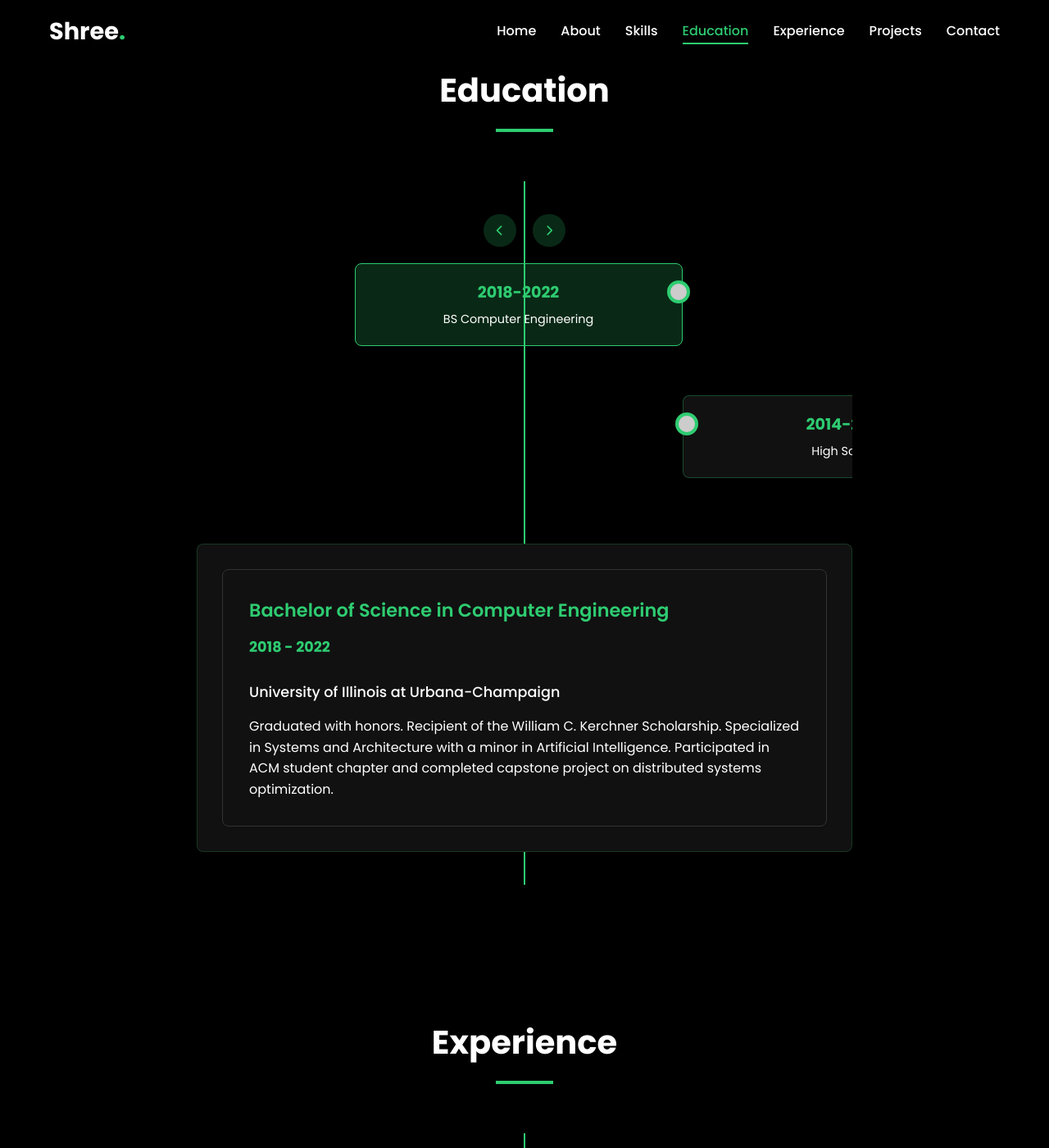
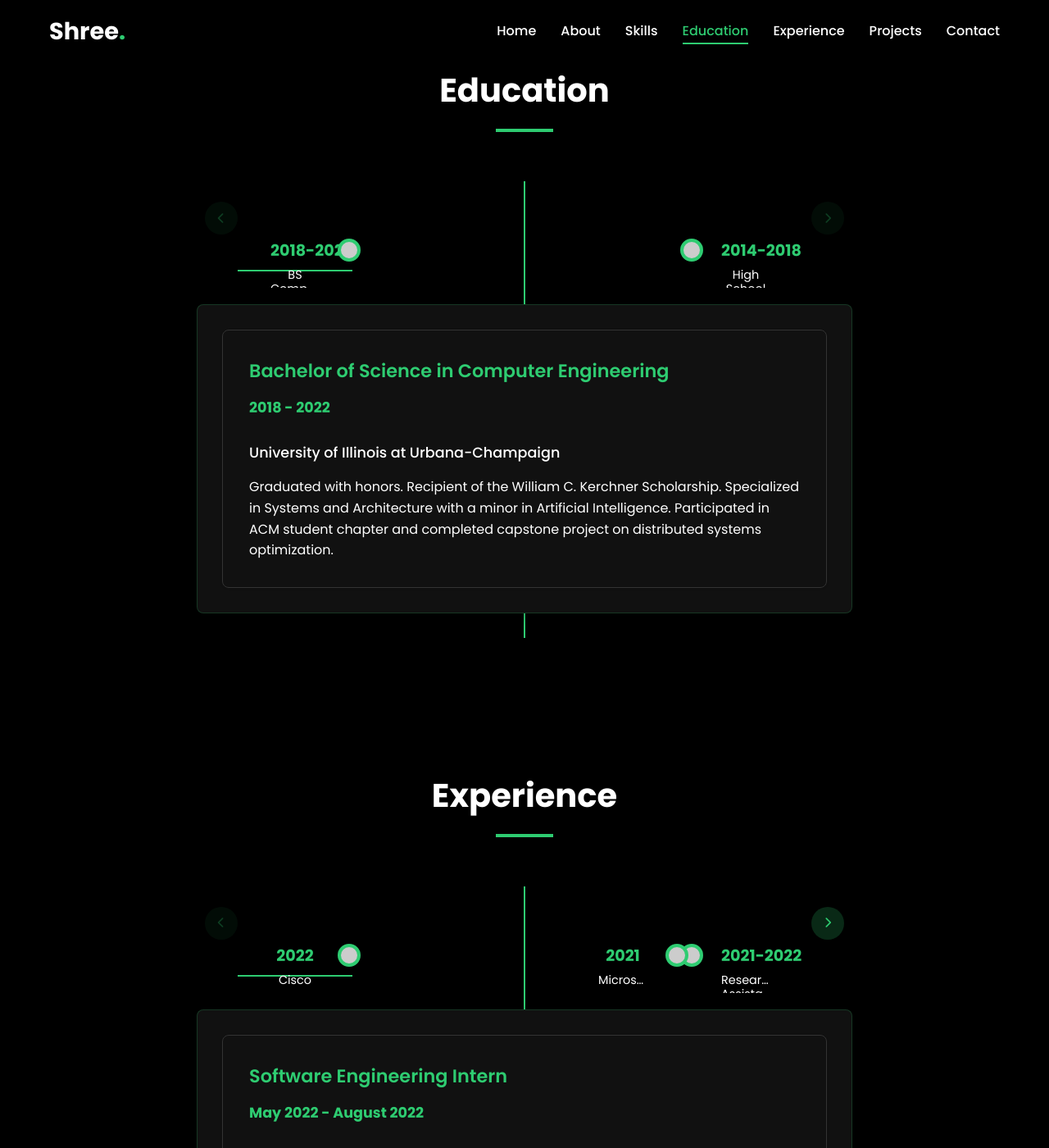
Before and after one commit to shreesamavedhi/shreeis.me, a Jekyll site: the page index.html, which Jekyll copies as it is, in a window 1280 px wide and 1400 px high, scrolled down 2652 px. Shown: the whole window at 82% size. Built offline with Jekyll 4.4.1, drawn with Linux system fonts in a browser that asks for light colours; some of the changed text lies outside the part shown.

Commit message:
Cards aligned horizontal

```diff
--- a/assets/css/main.css
+++ b/assets/css/main.css
@@ -500,18 +500,20 @@ img {
   width: 100%;
 }
 
-/* Horizontal Timeline */
+/* Horizontal Timeline - Clean Version */
 .timeline {
   position: relative;
   width: 100%;
   margin: 0 auto;
-  overflow: hidden;
+  padding: 20px 0 30px;
 }
 
 .timeline-controls {
-  display: flex;
-  justify-content: center;
-  margin-bottom: 20px;
+  position: relative;
+  display: flex;
+  justify-content: space-between;
+  height: 50px;
+  z-index: 20;
 }
 
 .timeline-scroll-btn {
@@ -526,7 +528,19 @@ img {
   justify-content: center;
   cursor: pointer;
   transition: all 0.3s ease;
-  margin: 0 10px;
+  position: absolute;
+  top: 50%;
+  transform: translateY(-50%);
+  z-index: 30;
+  box-shadow: 0 2px 5px rgba(0, 0, 0, 0.2);
+}
+
+.timeline-scroll-left {
+  left: 10px;
+}
+
+.timeline-scroll-right {
+  right: 10px;
 }
 
 .timeline-scroll-btn:hover {
@@ -535,13 +549,27 @@ img {
 
 .timeline-items-container {
   display: flex;
+  flex-direction: row;
+  flex-wrap: nowrap;
   overflow-x: auto;
+  overflow-y: hidden; /* Prevent vertical scrolling */
   scroll-behavior: smooth;
-  margin-bottom: 30px;
-  padding-bottom: 10px;
+  padding: 0 50px;
+  margin-bottom: 20px;
   /* Hide scrollbar but keep functionality */
   scrollbar-width: none; /* Firefox */
   -ms-overflow-style: none; /* IE/Edge */
+  white-space: nowrap;
+  position: relative;
+  -webkit-overflow-scrolling: touch; /* Smooth scrolling on iOS */
+  mask-image: linear-gradient(to right, transparent, black 50px, black calc(100% - 50px), transparent);
+  -webkit-mask-image: linear-gradient(to right, transparent, black 50px, black calc(100% - 50px), transparent);
+  /* Force horizontal layout */
+  align-items: center;
+  justify-content: flex-start;
+  height: 60px;
+  width: 100%;
+  flex-flow: row nowrap;
 }
 
 .timeline-items-container::-webkit-scrollbar {
@@ -550,22 +578,67 @@ img {
 
 .timeline-item {
   flex: 0 0 auto;
-  padding: 15px 20px;
-  margin-right: 15px;
+  padding: 15px 10px;
+  margin-right: 40px; /* Consistent spacing between items */
+  cursor: pointer;
+  position: relative;
+  transition: all 0.3s ease;
+  min-width: 140px;
+  max-width: 140px;
+  text-align: center;
+  z-index: 10;
+  border-bottom: 2px solid transparent;
+  /* Force items to be horizontally arranged */
+  display: inline-block;
+  height: 60px;
+}
+
+.timeline-item:last-child {
+  margin-right: 0;
+}
+
+.timeline-item.active {
+  border-bottom: 2px solid var(--primary-color);
+}
+
+.timeline-item.active .timeline-item-year {
+  color: var(--primary-color);
+}
+
+.timeline-item-year {
+  font-size: 1.2rem;
+  font-weight: 700;
+  color: var(--text-light);
+  transition: all 0.3s ease;
+}
+
+.timeline-item-title {
+  font-size: 0.85rem;
+  color: var(--text-color);
+  transition: all 0.3s ease;
+  margin-top: 2px;
+  display: block;
+  /* Keep text on one line */
+  line-height: 1.2;
+  /* Force single line with ellipsis for overflow */
+  overflow: hidden;
+  text-overflow: ellipsis;
+  max-width: 140px;
+}
+
+.timeline-item:hover .timeline-item-year {
+  color: var(--primary-color);
+}
+
+/* Timeline content styling */
+.timeline-content-container {
+  position: relative;
+  background: #111111;
   border-radius: 8px;
-  background: #111111;
-  cursor: pointer;
-  position: relative;
-  transition: all 0.3s ease;
-  border: 1px solid rgba(46, 204, 113, 0.3);
-  white-space: nowrap;
-  min-width: 150px;
-  text-align: center;
-}
-
-.timeline-item.active {
-  background: rgba(46, 204, 113, 0.2);
-  border-color: var(--primary-color);
+  padding: 30px;
+  border: 1px solid rgba(46, 204, 113, 0.2);
+  margin-top: 10px;
+  box-shadow: 0 5px 15px rgba(0, 0, 0, 0.2);
 }
 
 .timeline-item-year {
--- a/assets/js/timeline.js
+++ b/assets/js/timeline.js
@@ -21,6 +21,7 @@ function initTimeline(timelineId) {
   timelineItems.forEach(item => {
     item.addEventListener('click', function() {
       setActiveItem(this, timelineId);
+      scrollToCenter(this, timelineId);
     });
   });
 
@@ -30,12 +31,58 @@ function initTimeline(timelineId) {
   const itemsContainer = timeline.querySelector('.timeline-items-container');
 
   if (scrollLeftBtn && scrollRightBtn && itemsContainer) {
+    // Manage scroll button visibility
+    updateScrollButtonVisibility(itemsContainer, scrollLeftBtn, scrollRightBtn);
+
+    // Check scroll position on scroll event
+    itemsContainer.addEventListener('scroll', function() {
+      updateScrollButtonVisibility(itemsContainer, scrollLeftBtn, scrollRightBtn);
+    });
+
+    // Scroll buttons functionality
     scrollLeftBtn.addEventListener('click', function() {
-      itemsContainer.scrollBy({ left: -200, behavior: 'smooth' });
+      const scrollAmount = itemsContainer.clientWidth * 0.75;
+      itemsContainer.scrollBy({ left: -scrollAmount, behavior: 'smooth' });
     });
 
     scrollRightBtn.addEventListener('click', function() {
-      itemsContainer.scrollBy({ left: 200, behavior: 'smooth' });
+      const scrollAmount = itemsContainer.clientWidth * 0.75;
+      itemsContainer.scrollBy({ left: scrollAmount, behavior: 'smooth' });
+    });
+
+    // Make sure active item is visible
+    const activeItem = timeline.querySelector('.timeline-item.active');
+    if (activeItem) {
+      scrollToCenter(activeItem, timelineId);
+    }
+  }
+}
+
+// Show/hide scroll buttons based on scroll position
+function updateScrollButtonVisibility(container, leftBtn, rightBtn) {
+  const isAtStart = container.scrollLeft <= 10;
+  const isAtEnd = container.scrollLeft + container.clientWidth >= container.scrollWidth - 10;
+
+  leftBtn.style.opacity = isAtStart ? '0.3' : '1';
+  rightBtn.style.opacity = isAtEnd ? '0.3' : '1';
+  leftBtn.style.pointerEvents = isAtStart ? 'none' : 'auto';
+  rightBtn.style.pointerEvents = isAtEnd ? 'none' : 'auto';
+}
+
+// Scroll to make an item centered in view
+function scrollToCenter(item, timelineId) {
+  const timeline = document.getElementById(timelineId);
+  const container = timeline.querySelector('.timeline-items-container');
+
+  if (container) {
+    const containerWidth = container.clientWidth;
+    const itemWidth = item.offsetWidth;
+    const itemLeft = item.offsetLeft;
+    const scrollLeft = itemLeft - (containerWidth / 2) + (itemWidth / 2);
+
+    container.scrollTo({
+      left: scrollLeft,
+      behavior: 'smooth'
     });
   }
 }
```
